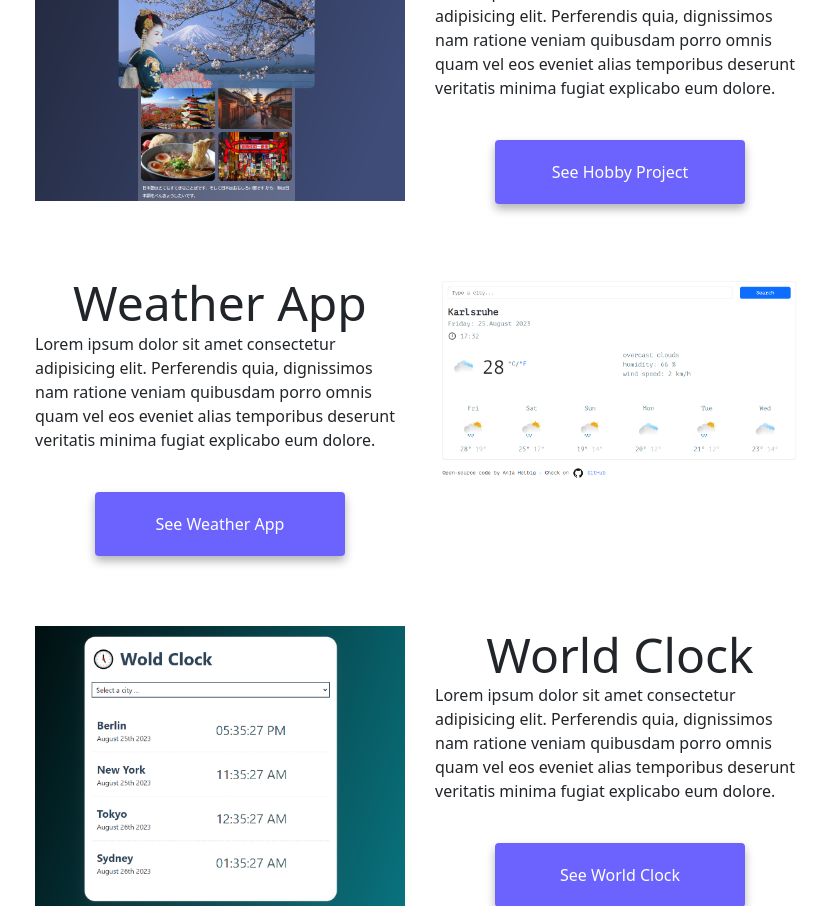
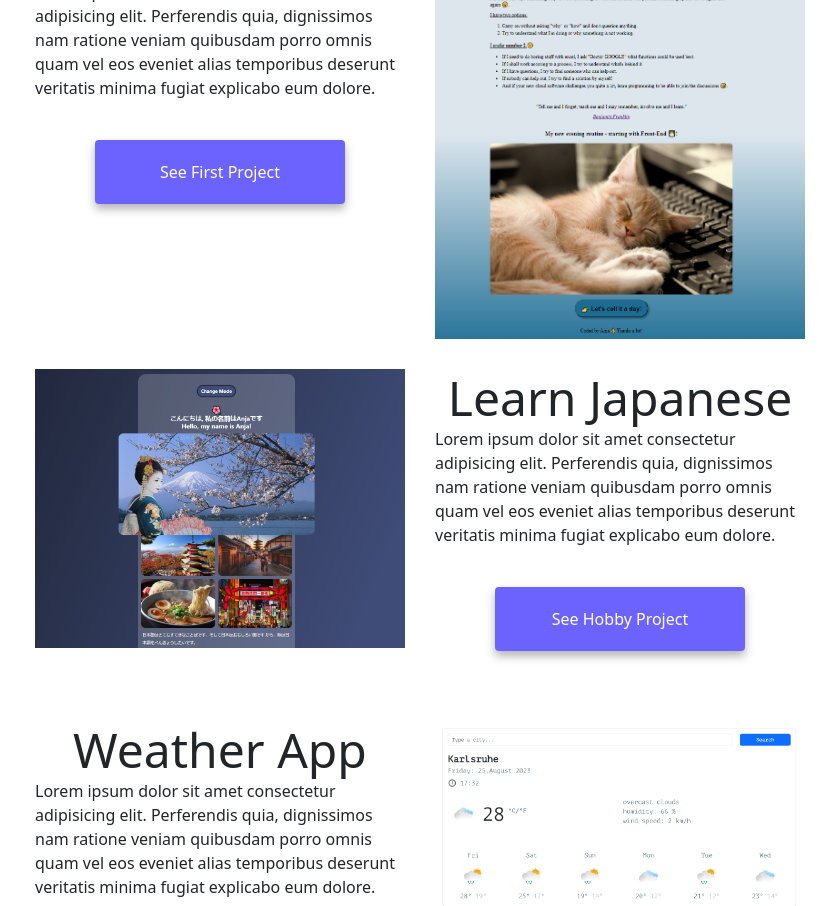
Before and after one commit to AnjaHelbig/SheCodesWorkshop-Portfolio, a plain HTML site: page index.html in a window 1280 px wide. Shown: the part 628-1534 px from the top of the page, without its empty margins (220-1056 px from the left). Drawn offline with nearby package versions, Linux system fonts and the light colour scheme.

Commit message:
Adding fourth project

```diff
--- a/index.html
+++ b/index.html
@@ -62,6 +62,19 @@
     <div class="container container-fluid">
       <div class="row">
         <div class="col-sm-6">
+          <h2>First Project</h2>
+          <div>
+            Lorem ipsum dolor sit amet consectetur adipisicing elit. Perferendis
+            quia, dignissimos nam ratione veniam quibusdam porro omnis quam vel
+            eos eveniet alias temporibus deserunt veritatis minima fugiat
+            explicabo eum dolore.
+          </div>
+          <a href="" class="appLink">See First Project</a>
+        </div>
+        <div class="col-sm-6">
+          <img src="images/firstProject.png" class="img-fluid" />
+        </div>
+        <div class="col-sm-6">
           <img src="images/learningJapanese.png" class="img-fluid" />
         </div>
         <div class="col-sm-6">
```
Also changed, not shown: about.html (+9 -3 lines).
